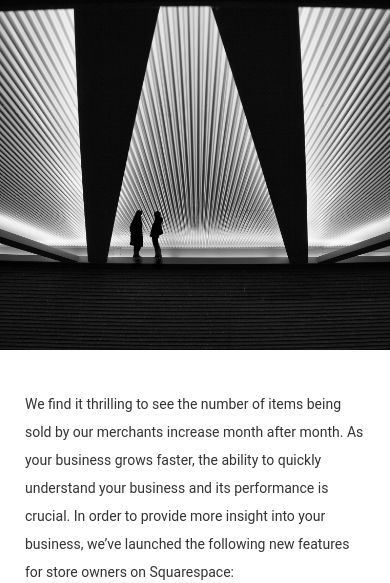
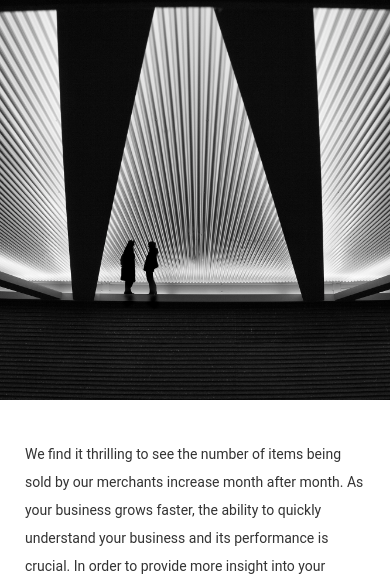
Before and after one commit to tiantianquan/TwoColumn-Page-Demo, a website: page index.html in a window 390 px wide. Shown: the top 583 px of the page. Drawn offline with nearby package versions, Linux system fonts and the light colour scheme.

Commit message:
response two column page

```diff
--- a/scss/style.scss
+++ b/scss/style.scss
@@ -30,7 +30,7 @@ html, body {
 @media (max-width: 1024px) {
   .left-panel {
     position: static;
-    min-height: 350px;
+    min-height: 500px;
     background-position: center center;
     width: 100%;
   }
@@ -46,7 +46,13 @@ html, body {
   }
 }
 @media (max-width: 768px) {
+  .left-panel {
+    // min-height: 0;
+    // height: 0;
+    // padding-bottom: 80%;
+    min-height: 400px;
+  }
   .container-fluid div.row div {
-    @include make-xs-column(12,50px);
+    @include make-xs-column(12, 50px);
   }
 }
```
Also changed, not shown: css/style.css.
